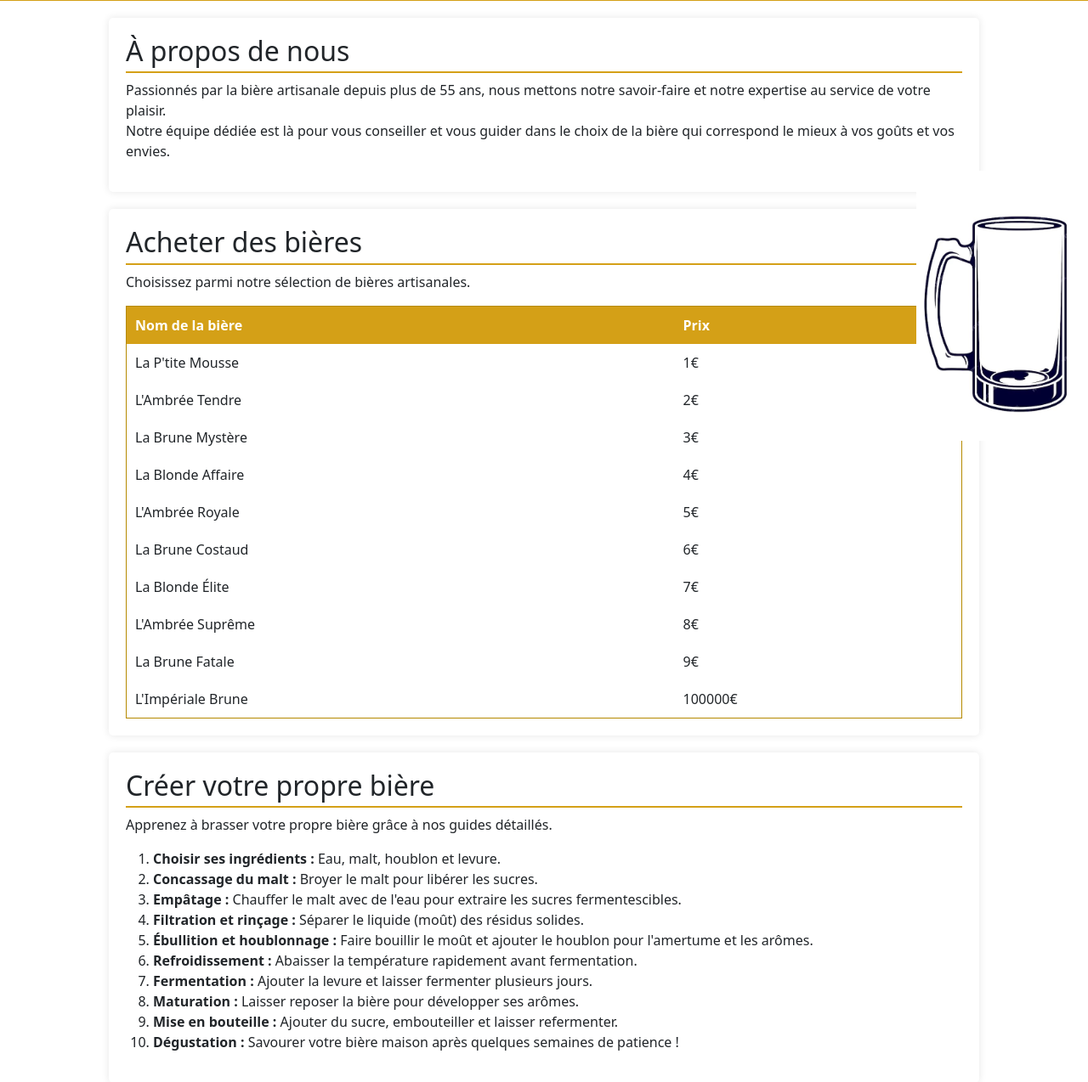
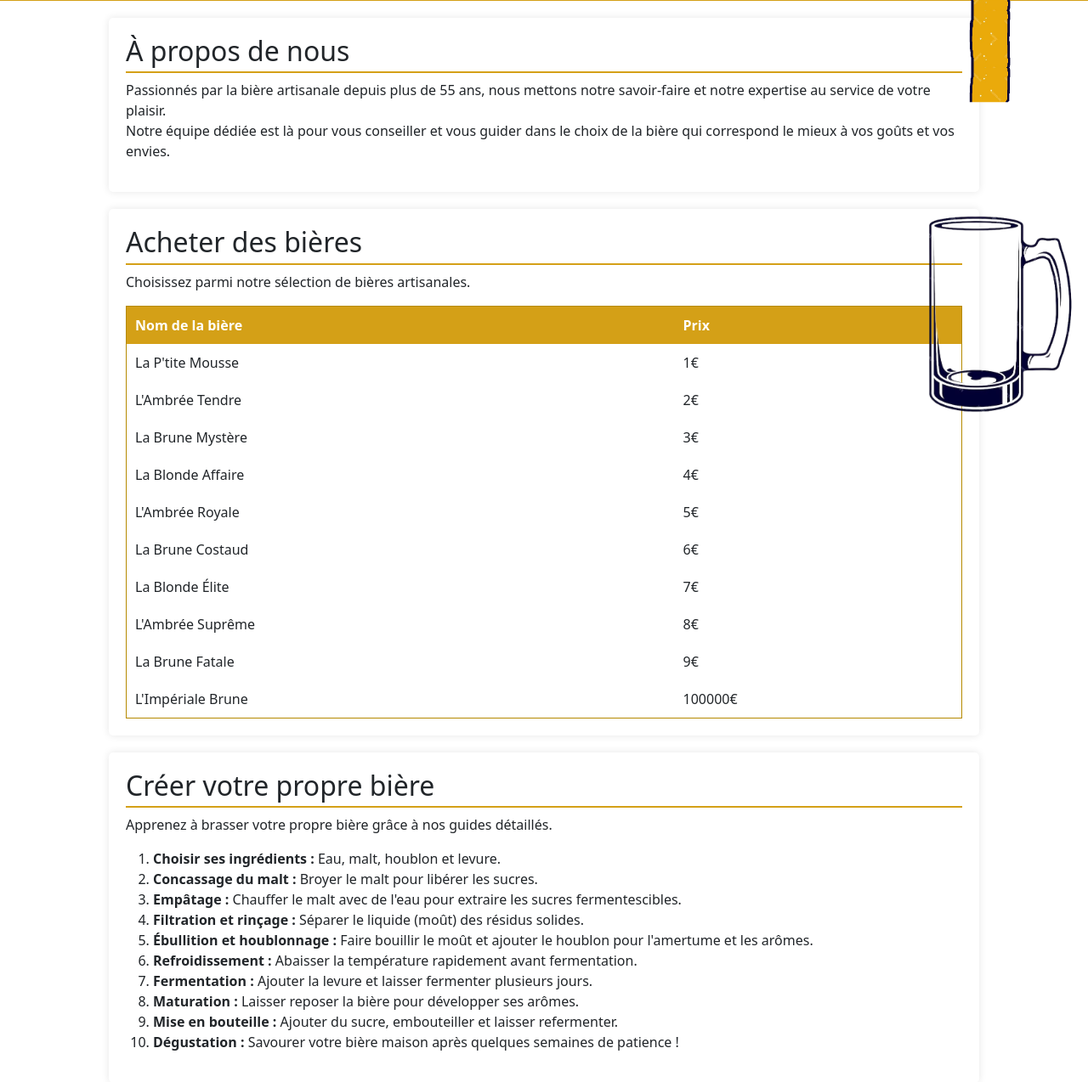
Before and after one commit to EagleOfFire/Dev_web, a PHP site: page / in a window 1280 px wide. Shown: the part 271-1545 px from the top of the page at 85% size. Run offline with PHP 8.4, Linux system fonts and the light colour scheme.

Commit message:
add beer flowing

```diff
--- a/index.html
+++ b/index.html
@@ -108,8 +108,10 @@
         <p>&copy; 2025 Vente de Bières Artisanales - Tous droits réservés.</p>
     </footer>
 
-    <img src="images/half_beer.jpg" alt="Half Beer" class="half-beer">
-    <img src="images/full_beer.jpg" alt="Full Beer" class="full-beer">
+    <img src="images/beer_tape.png" alt="Beer Tape" class="beer-tape">
+    <img src="images/beer.png" alt="Full Beer" class="beer">
+    <img src="images/half_beer.png" alt="Half Beer" class="half-beer">
+    <img src="images/full_beer.png" alt="Full Beer" class="full-beer">
     <script src="script.js"></script>
 </body>
 </html>
--- a/script.js
+++ b/script.js
@@ -1,10 +1,17 @@
 console.clear();
 
+
 window.addEventListener('scroll', function() {
+  const beerImage = document.querySelector('.beer');
   const fullBeer = document.querySelector('.full-beer');
   const scrollTop = window.scrollY || document.documentElement.scrollTop;
   const docHeight = document.documentElement.scrollHeight - document.documentElement.clientHeight;
   const scrollPercent = scrollTop / docHeight;
 
   fullBeer.style.opacity = scrollPercent;
+  const startInset = 85; // starting bottom inset percentage
+  const endInset = 0;    // ending bottom inset percentage
+  const currentInset = startInset - scrollPercent * (startInset - endInset);
+
+  beerImage.style.clipPath = `inset(0 0 ${currentInset}% 0)`;
 });
--- a/styles.css
+++ b/styles.css
@@ -94,7 +94,7 @@ footer {
     height: auto;
   }
 
-  .full-beer {
+.full-beer {
     position: fixed;
     bottom: 0;
     right: 0;
@@ -102,4 +102,32 @@ footer {
     height: auto;
     opacity: 0;
     transition: opacity 0.5s;
-  }
+    z-index: 15; /* Ensure .mousse is always in front */
+}
+
+.beer-tape{
+    position: absolute;
+    top: 0;
+    right: -2%;
+    width: 15%; /* Adjust size as needed */
+    height: auto;
+}
+
+.beer{
+    position: absolute;
+    top: 28.5%; /* Position below .beer-tape */
+    right: 2%; /* Position to the right of .beer-tape */
+    width: 10%; /* Adjust size as needed */
+    z-index: 11;
+    clip-path: inset(0 0 85% 0); /* Start fully hidden */
+    transition: clip-path 0.1s linear;
+}
+
+.mousse{
+    position: fixed;
+    top: 20%;
+    right: 2%;
+    width: 10%; /* Adjust size as needed */
+    height: auto;
+    z-index: 10; /* Ensure .mousse is always in front */
+}
```
Also changed, not shown: images/beer.png (added), images/beer_tape.png (added), images/full_beer - Copie.png (added), images/full_beer.jpg (deleted), images/full_beer.png (added), images/half_beer.jpg (deleted), images/half_beer.png (added), images/mousse.png (added), 1 other file.
